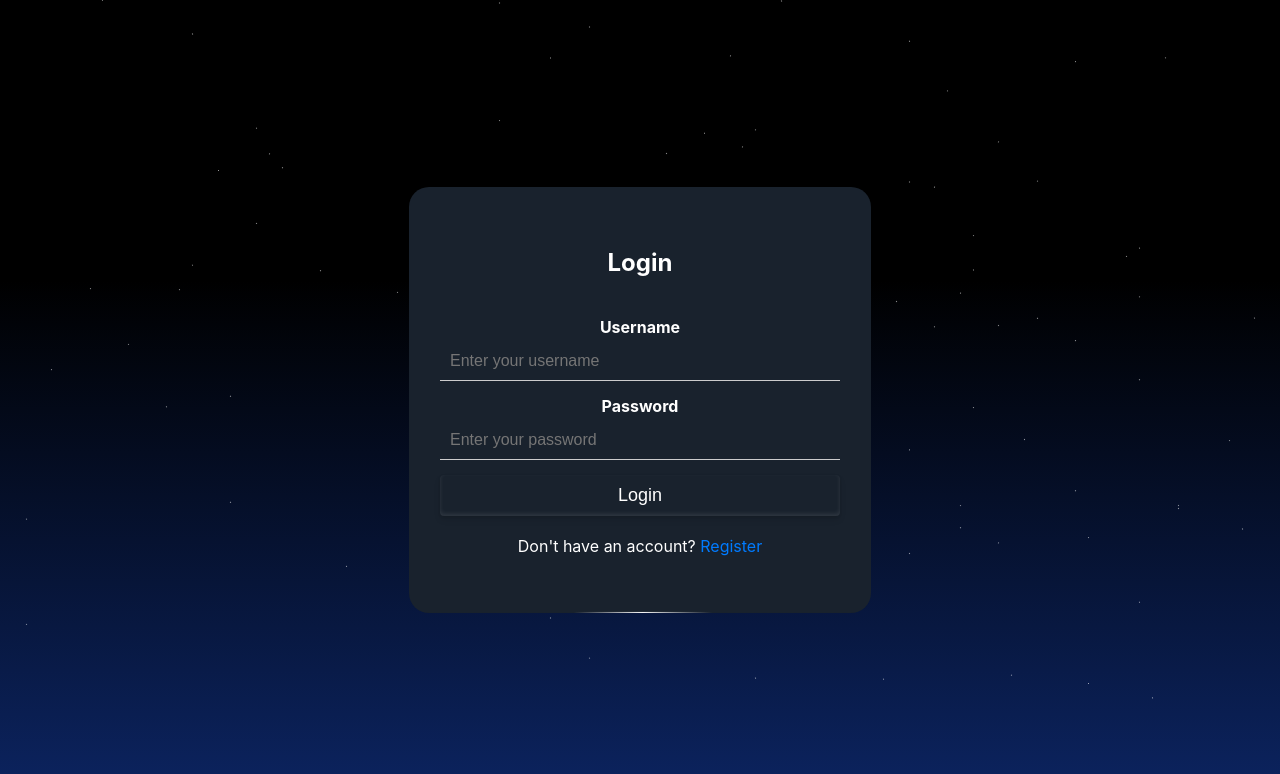
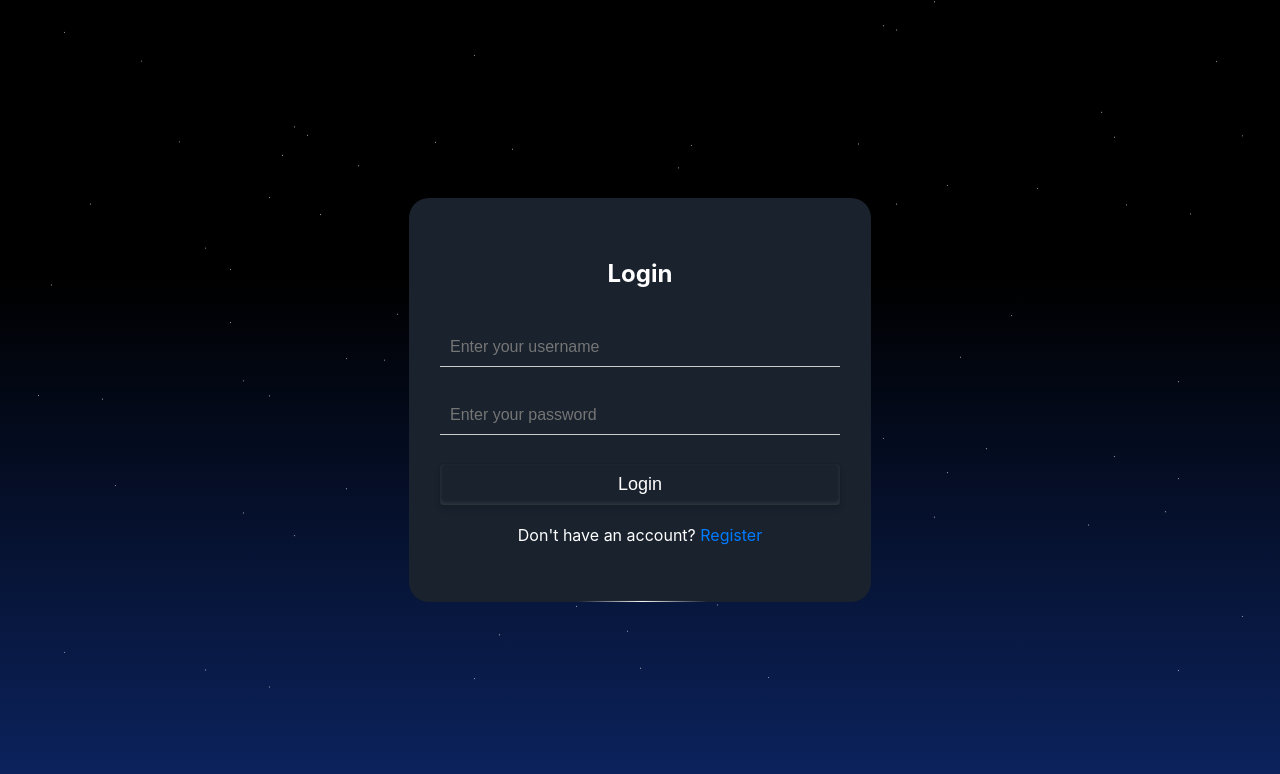
Before and after one commit to gostraa/AuthKit, a React (Create React App) app: page / in a window 1280 px wide. Shown: the top 774 px of the page. Built offline with nearby package versions, Linux system fonts and the light colour scheme.

Commit message:
delete labels

```diff
--- a/src/components/Login.jsx
+++ b/src/components/Login.jsx
@@ -43,7 +43,6 @@ const Login = () => {
         <h2>Login</h2>
         <form>
           <div className="form-group">
-            <label htmlFor="username">Username</label>
             <input
               type="text"
               id="username"
@@ -53,7 +52,6 @@ const Login = () => {
             />
           </div>
           <div className="form-group">
-            <label htmlFor="password">Password</label>
             <input
               type="password"
               id="password"
--- a/src/components/Login.scss
+++ b/src/components/Login.scss
@@ -75,18 +75,6 @@
   }
 }
 
-@keyframes float {
-  0% {
-    transform: translateY(10px) rotate(0deg);
-  }
-  50% {
-    transform: translateY(-100px) rotate(180deg);
-  }
-  100% {
-    transform: translateY(-200px) rotate(360deg);
-  }
-}
-
 .login-container h2 {
   font-size: 24px;
   margin-bottom: 40px;
@@ -94,12 +82,6 @@
 
 .login-container form .form-group {
   margin-bottom: 15px;
-}
-
-.login-container form .form-group label {
-  display: block;
-  margin-bottom: 5px;
-  font-weight: bold;
 }
 
 .login-container form input[type="text"],
@@ -111,6 +93,7 @@
 
   font-size: 16px;
   background-color: transparent;
+  margin-bottom: 14px;
 }
 
 .login-container form button[type="submit"] {
@@ -144,3 +127,15 @@
 .login-container .register-link a:hover {
   text-decoration: underline;
 }
+
+@keyframes float {
+  0% {
+    transform: translateY(10px) rotate(0deg);
+  }
+  50% {
+    transform: translateY(-100px) rotate(180deg);
+  }
+  100% {
+    transform: translateY(-200px) rotate(360deg);
+  }
+}
```
